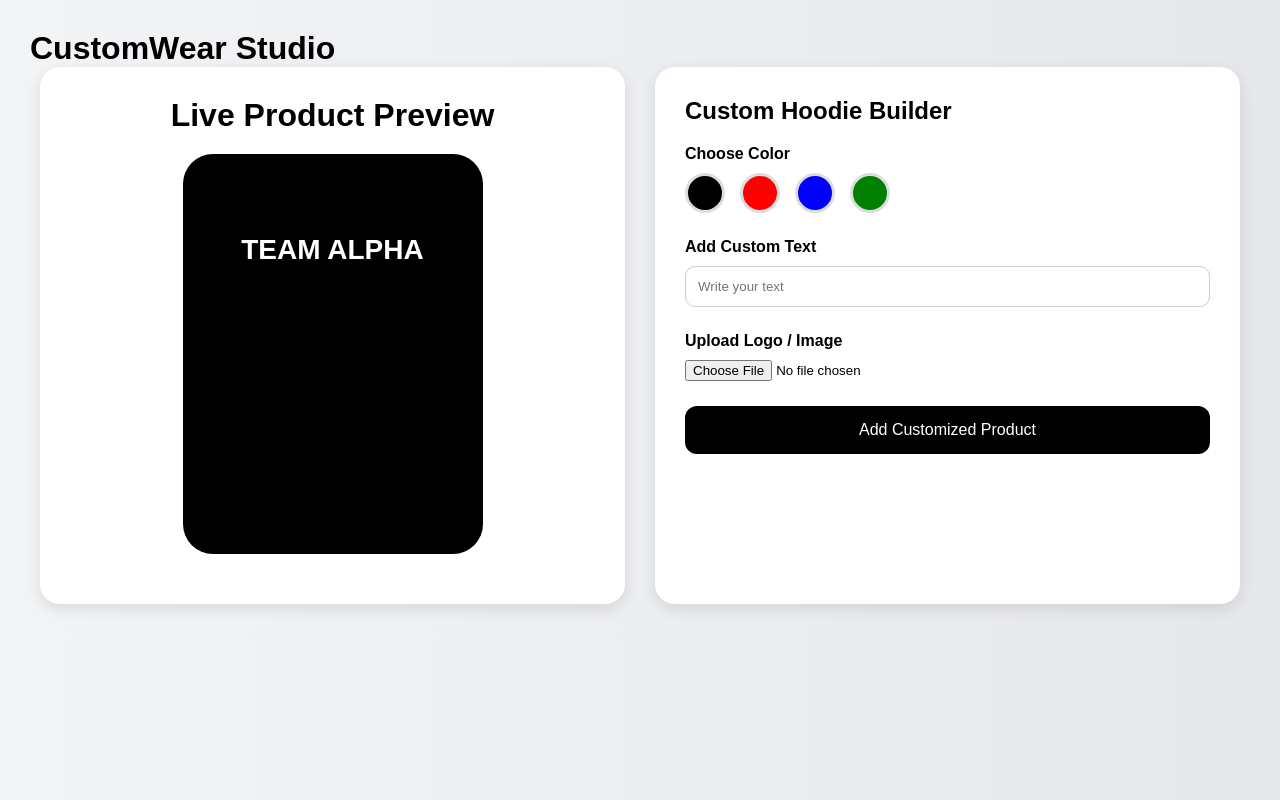
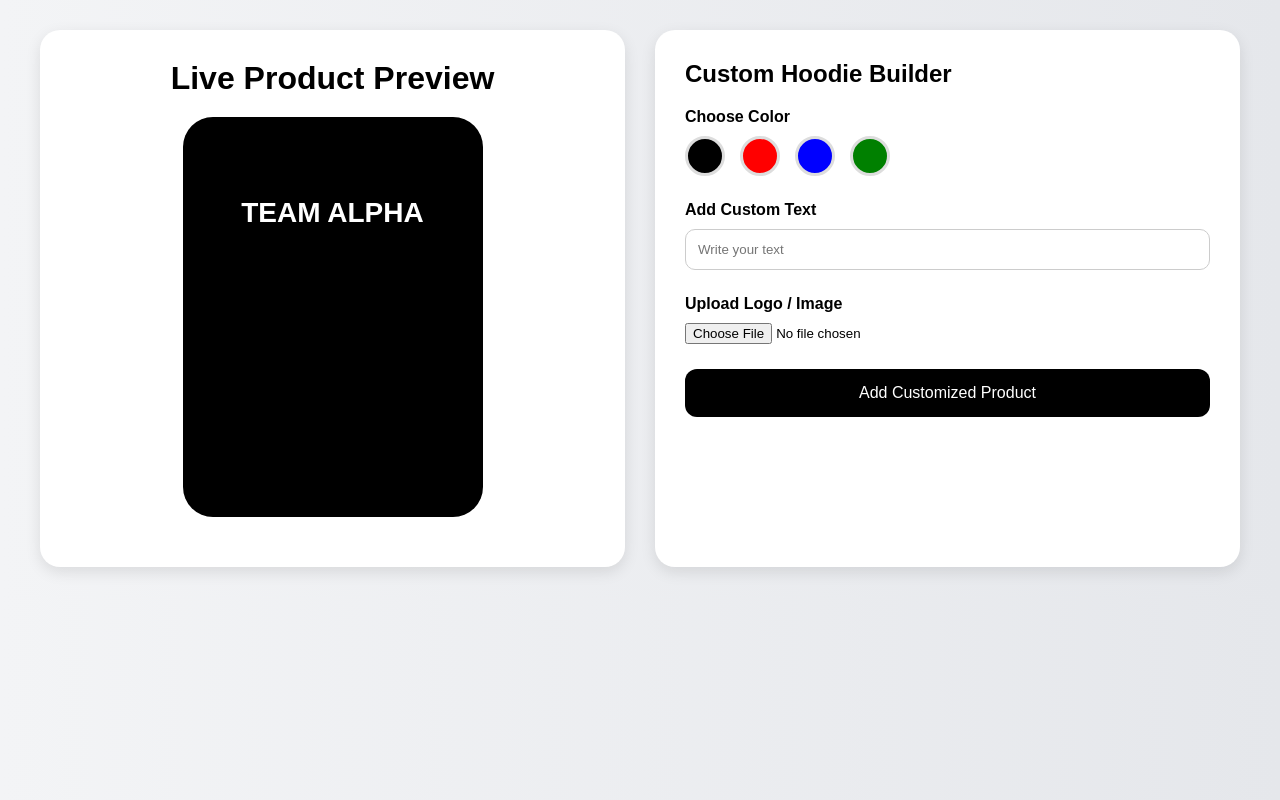
Before and after one commit to tardiles387-ux/shopify, a plain HTML site: page index.html in a window 1280 px wide. Drawn offline with Linux system fonts and the light colour scheme.

Commit message:
Add files via upload

```diff
--- a/index.html
+++ b/index.html
@@ -137,9 +137,6 @@
 </head>
 <body>
 
-	<h1>CustomWear Studio</h1>
-
-
 <div class="container">
 
 	<!-- PRODUCT PREVIEW -->
```
